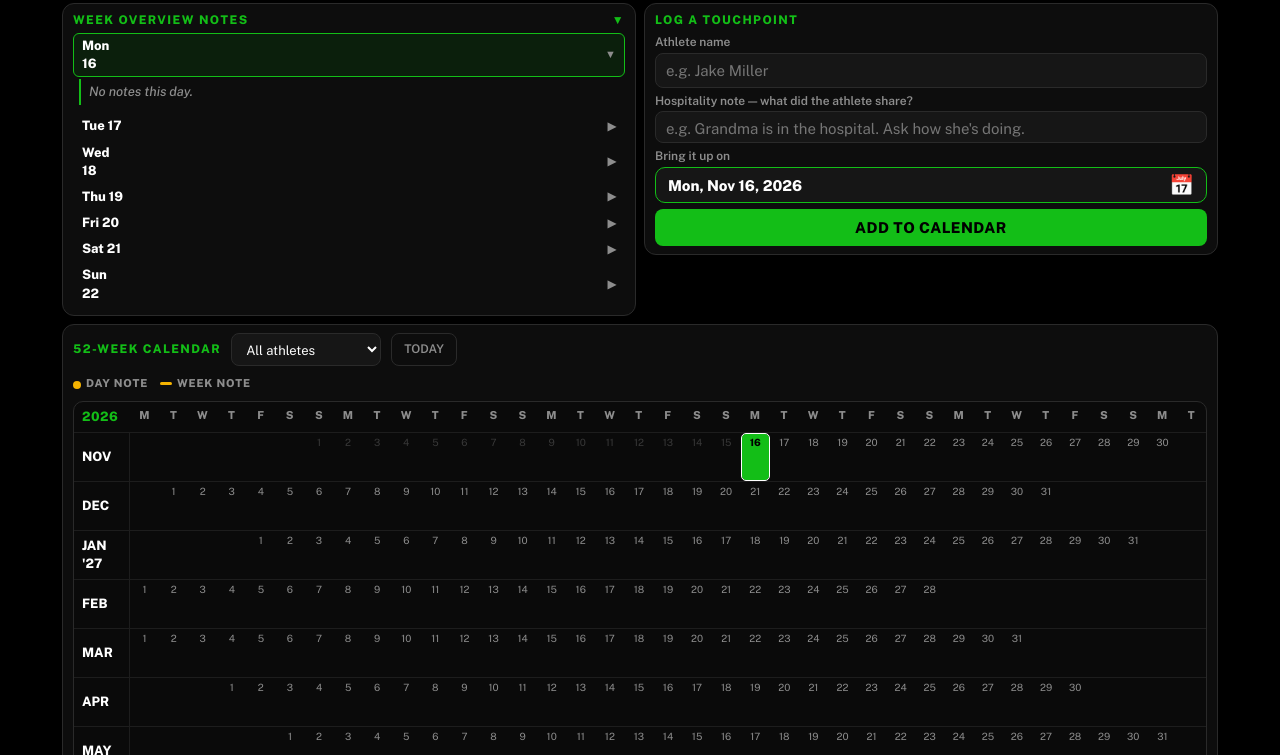
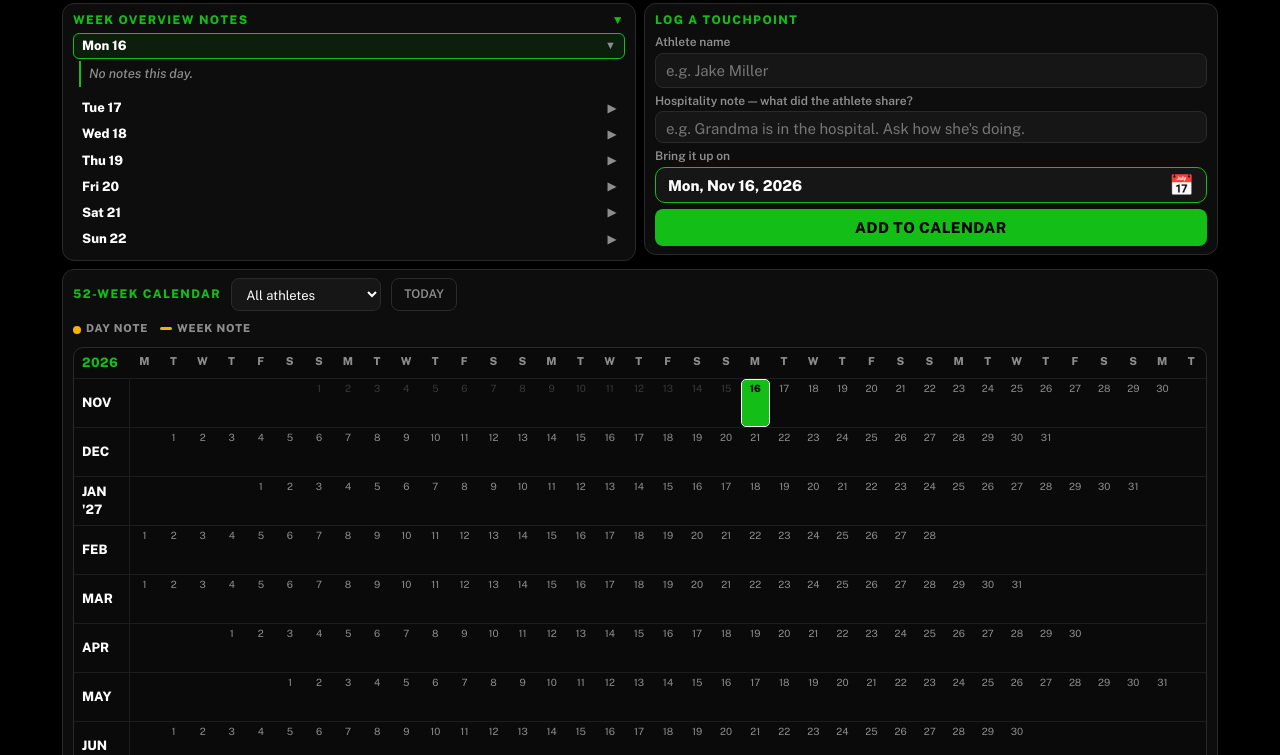
Before and after one commit to Garrettphelps44/Hospitality-log, a plain HTML site: page index.html in a window 1280 px wide. Shown: the part 45-800 px from the top of the page. Drawn offline with nearby package versions, Linux system fonts and the light colour scheme.

Commit message:
Keep day labels on one line
Co-Authored-By: Claude Sonnet 5.5 <noreply@anthropic.com>

```diff
--- a/index.html
+++ b/index.html
@@ -94,7 +94,7 @@ input:focus,textarea:focus,select:focus{outline:2px solid var(--g)}
 .glance{display:flex;justify-content:space-between;gap:8px;padding:3px 8px;border-radius:6px;font-size:13px;cursor:pointer;border:1px solid transparent}
 .glance:hover{border-color:var(--ln)}
 .glance.sel{background:#0b1f0c;border-color:var(--g)}
-.glance b{display:inline-block;width:42px}
+.glance b{display:inline-block;min-width:58px;white-space:nowrap}
 .glance .ls{color:var(--g);font-weight:800;margin-right:6px}
 .glance .nn{color:var(--amb);font-weight:700;text-align:right;display:flex;align-items:center;gap:8px}
 .glance .chev{color:var(--mu);font-size:11px}
```
